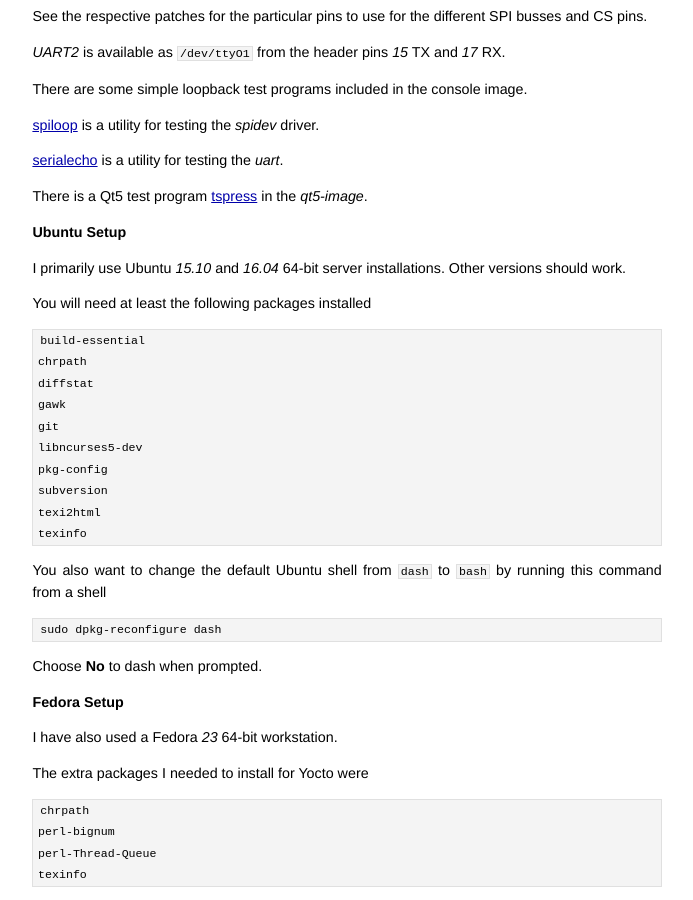
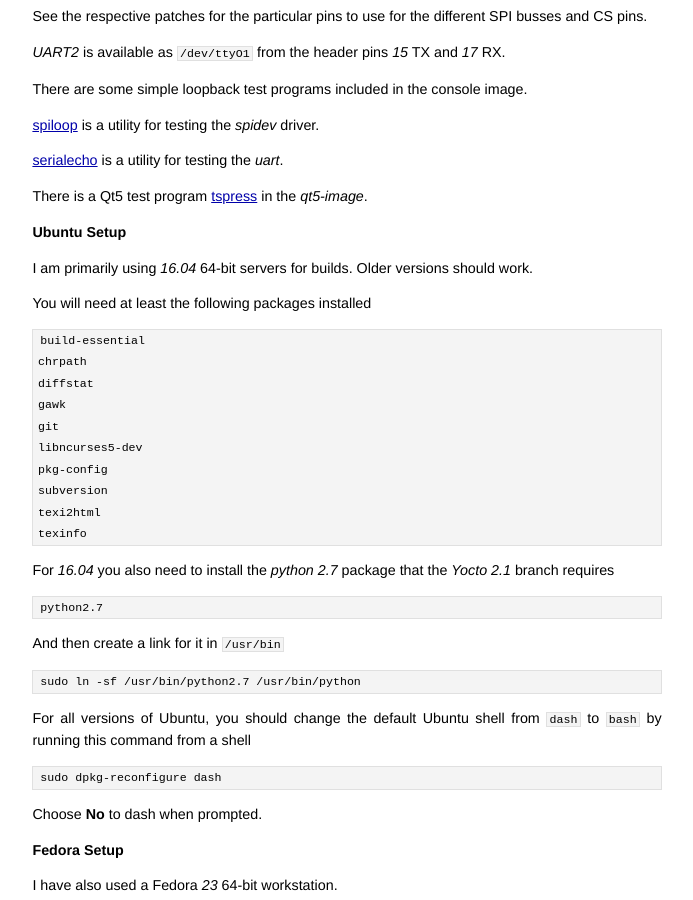
Before and after one commit to jumpnow/jumpnowtek-site, a Jekyll site: the page built from _posts/2014-02-21-Duovero-Systems-with-Yocto.md, in a window 1280 px wide and 900 px high, scrolled down 1114 px. Shown: the whole window, without its empty margins (293-986 px from the left). Built offline with Jekyll 4.4.1, drawn with Linux system fonts in a browser that asks for light colours; some of the changed text lies outside the part shown.

Commit message:
Add note about python 2 to yocto docs

```diff
--- a/_posts/2014-02-21-Duovero-Systems-with-Yocto.md
+++ b/_posts/2014-02-21-Duovero-Systems-with-Yocto.md
@@ -2,7 +2,7 @@
 layout: post
 title: Building Duovero Systems with Yocto
 description: "Building customized systems for Gumstix Duovero using tools from the Yocto Project"
-date: 2016-10-31 10:11:00
+date: 2016-11-07 15:11:00
 categories: gumstix-linux
 tags: [linux, gumstix, duovero, yocto]
 ---
@@ -66,7 +66,7 @@
 
 ### Ubuntu Setup
 
-I primarily use Ubuntu *15.10* and *16.04* 64-bit server installations. Other versions should work.
+I am primarily using *16.04* 64-bit servers for builds. Older versions should work.
 
 You will need at least the following packages installed
 
@@ -81,7 +81,15 @@
     texi2html
     texinfo
 
-You also want to change the default Ubuntu shell from `dash` to `bash` by running this command from a shell
+For *16.04* you also need to install the *python 2.7* package that the *Yocto 2.1* branch requires
+
+    python2.7
+
+And then create a link for it in `/usr/bin`
+
+    sudo ln -sf /usr/bin/python2.7 /usr/bin/python
+
+For all versions of Ubuntu, you should change the default Ubuntu shell from `dash` to `bash` by running this command from a shell
 
     sudo dpkg-reconfigure dash
 
```
Also changed, not shown: _posts/2015-06-08-BeagleBone-Systems-with-Yocto.md (+11 -3 lines), _posts/2015-12-04-Raspberry-Pi-Systems-with-Yocto.md (+11 -3 lines).
